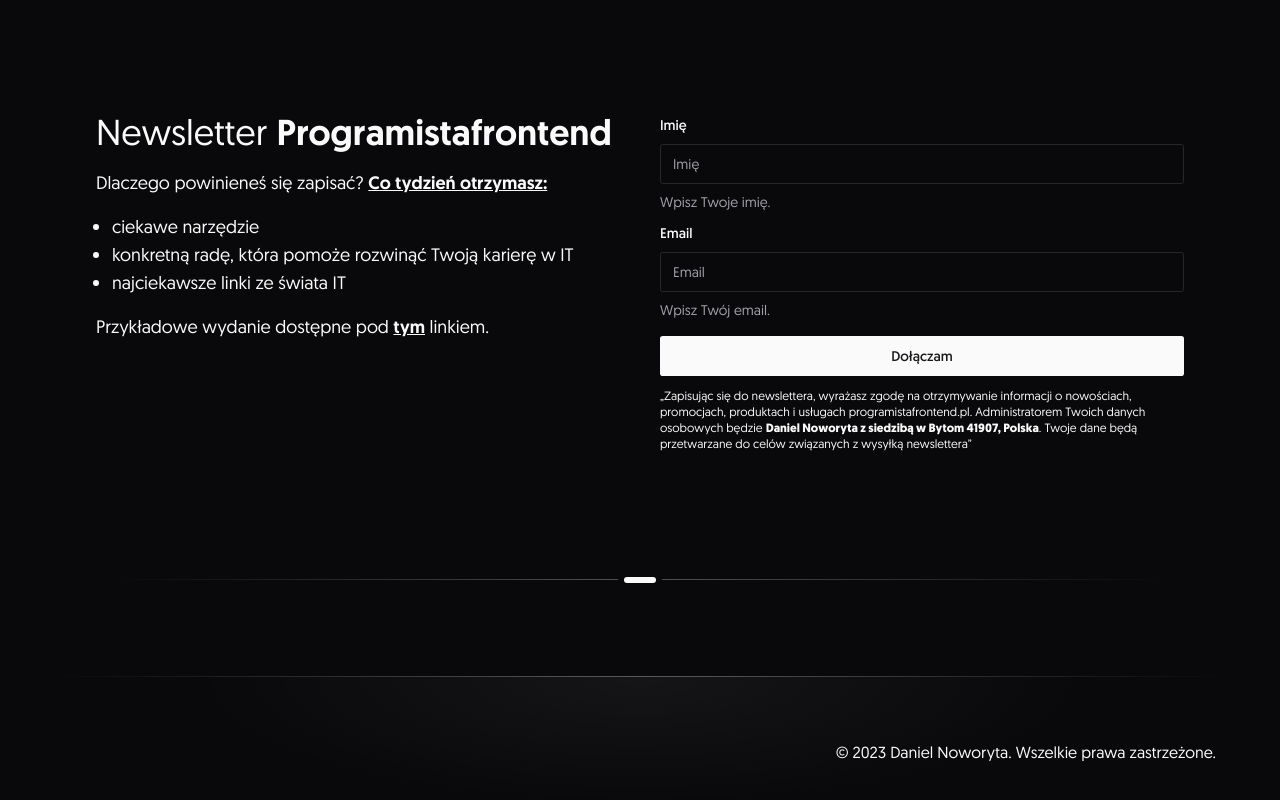
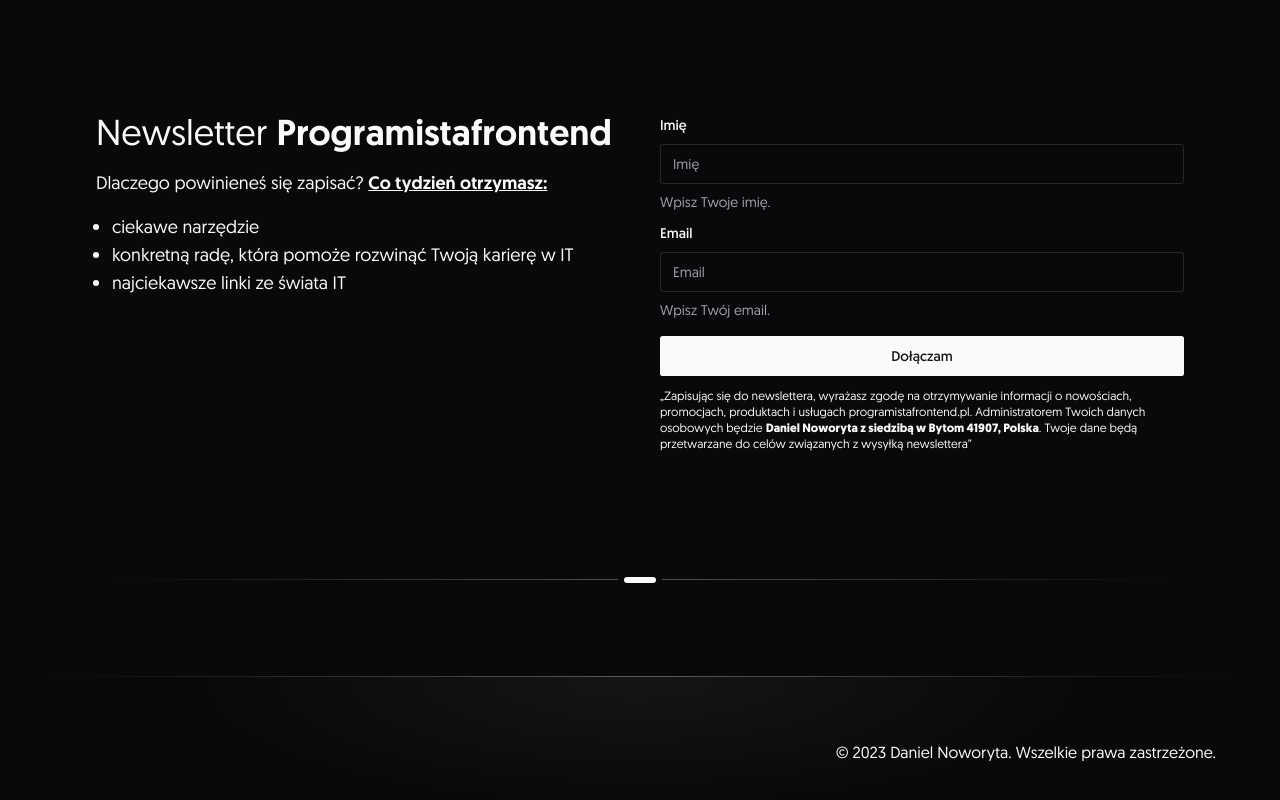
Before and after one commit to Dan86de/danielnoworyta, a Next.js app: page / in a window 1280 px wide. Shown: the part 1312-2112 px from the top of the page. Built offline with nearby package versions, Linux system fonts and the light colour scheme; no server answers.

Commit message:
Remove not working newsletter link

```diff
--- a/src/components/newsletter-landing.tsx
+++ b/src/components/newsletter-landing.tsx
@@ -1,5 +1,3 @@
-import Link from "next/link";
-
 import { NewsletterForm } from "./newsletter-form";
 import { SectionWrapperRounded } from "./section";
 
@@ -21,16 +19,16 @@
 						<li>najciekawsze linki ze świata IT</li>
 					</ul>
 
-					<p className="pt-4">
-						Przykładowe wydanie dostępne pod{" "}
-						<Link
-							href={`/newsletter/nie-poddawaj-sie-latwo`}
-							className="rounded-sm font-semibold underline outline-none focus:ring focus:ring-brand"
-						>
-							tym
-						</Link>{" "}
-						linkiem.
-					</p>
+					{/*<p className="pt-4">*/}
+					{/*	Przykładowe wydanie dostępne pod{" "}*/}
+					{/*	<Link*/}
+					{/*		href={`/newsletter/nie-poddawaj-sie-latwo`}*/}
+					{/*		className="rounded-sm font-semibold underline outline-none focus:ring focus:ring-brand"*/}
+					{/*	>*/}
+					{/*		tym*/}
+					{/*	</Link>{" "}*/}
+					{/*	linkiem.*/}
+					{/*</p>*/}
 				</div>
 				<NewsletterForm />
 			</div>
```
